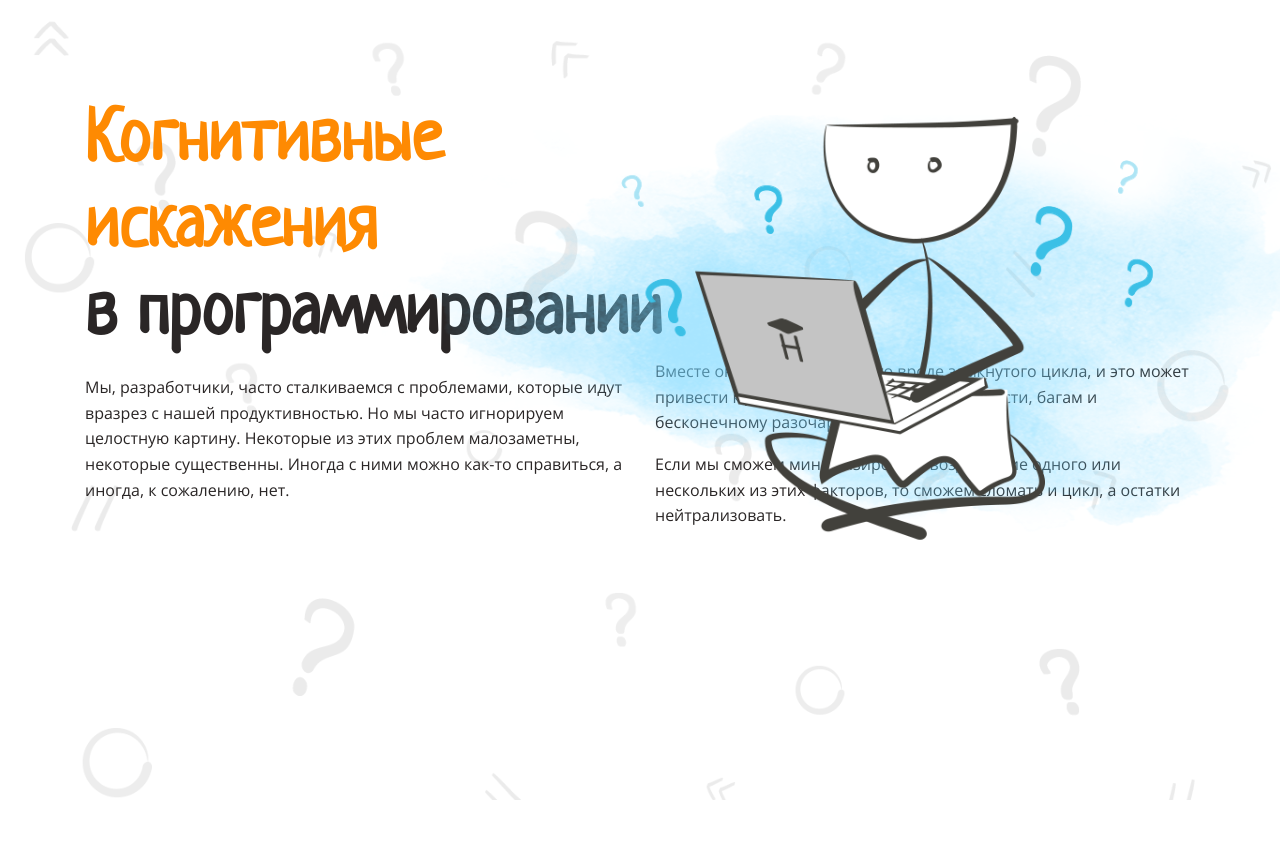
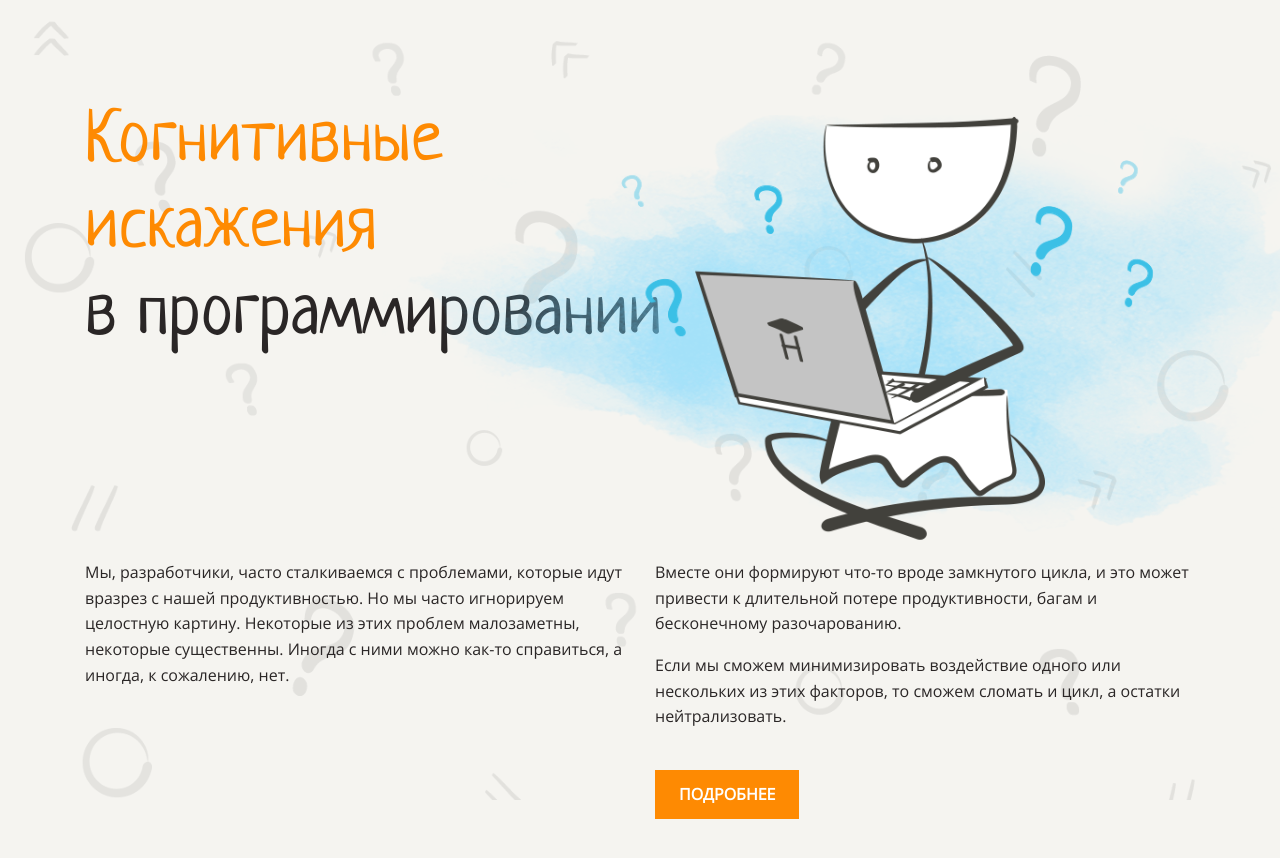
Before and after one commit to NickRyabinin/layout-designer-project-58, a website: page src/index.html in a window 1280 px wide. Shown: the top 858 px of the page. Before the commit the page ends 800 px from the top, so only its background shows below. Drawn offline with Linux system fonts and the light colour scheme.

Commit message:
Finish "Header" view

```diff
--- a/src/index.html
+++ b/src/index.html
@@ -11,25 +11,31 @@
 </head>
 
 <body>
-  <header class="bg-img">
+  <header class="bg-img bg-plain-light">
     <section class="section">
-      <h1>
+      <h1 class="color-dark header-title">
         <span class="color-main">
           Когнитивные<br>искажения<br>
         </span>
-        в программировании</h1>
+        в программировании
+      </h1>
       <img class="header-img" src="assets/images/main.png" alt="main">
-      <article class="columns-2">
+      <article class="columns-2 color-dark">
+        <div class="flex-column">
           <p>
             Мы, разработчики, часто сталкиваемся с проблемами, которые идут вразрез с нашей продуктивностью. Но мы часто игнорируем целостную картину.
             Некоторые из этих проблем малозаметны, некоторые существенны. Иногда с ними можно как-то справиться, а иногда, к сожалению, нет.
           </p>
+        </div>
+        <div class="flex-column">
           <p>
             Вместе они формируют что-то вроде замкнутого цикла, и это может привести к длительной потере продуктивности, багам и бесконечному разочарованию.
           </p>
-        <p>
+          <p class="header-text-margin">
             Если мы сможем минимизировать воздействие одного или нескольких из этих факторов, то сможем сломать и цикл, а остатки нейтрализовать.
           </p>
+          <a class="btn-header" href="#">Подробнее</a>
+        </div>
       </article>
     </section>
   </header>
--- a/src/styles/style.css
+++ b/src/styles/style.css
@@ -72,6 +72,7 @@ body {
 
   font-family: "Open Sans", sans-serif;
   font-size: var(--normal);
+  font-weight: 400;
   line-height: 1.6em;
   color: var(--dark);
 }
@@ -88,6 +89,7 @@ h3 {
 
 h1 {
   font-size: var(--large);
+  font-weight: 400;
 }
 
 h2 {
@@ -114,6 +116,10 @@ h3 {
   content: "";
 }
 
+.bg-plain-light {
+  background-color: var(--light);
+}
+
 /** SECTION **/
 
 .section {
@@ -135,6 +141,39 @@ h3 {
 /** TEXT **/
 
 .columns-2 {
-  column-count: 2;
-	column-gap: 30px;
+  display: flex;
+  flex-shrink: 0;
+  column-gap: 30px;
 }
+
+.flex-column {
+  width: 50%;
+}
+
+.header-text-margin {
+  margin-bottom: 40px;
+}
+
+/** HEADERS **/
+
+.header-title {
+  margin-bottom: 185px;
+}
+
+/** BUTTONS **/
+
+.btn-header {
+  text-decoration: none;
+  background-color: var(--main);
+  color: var(--white);
+  font-weight: 700;
+  text-transform: uppercase;
+  display: inline-flex;
+  padding: 12px 24px;
+  justify-content: center;
+  align-items: center;
+}
+
+.btn-header:hover {
+  background-color: #ea7600;
+}
```
Lines whose indentation alone changed are shown as unchanged.
